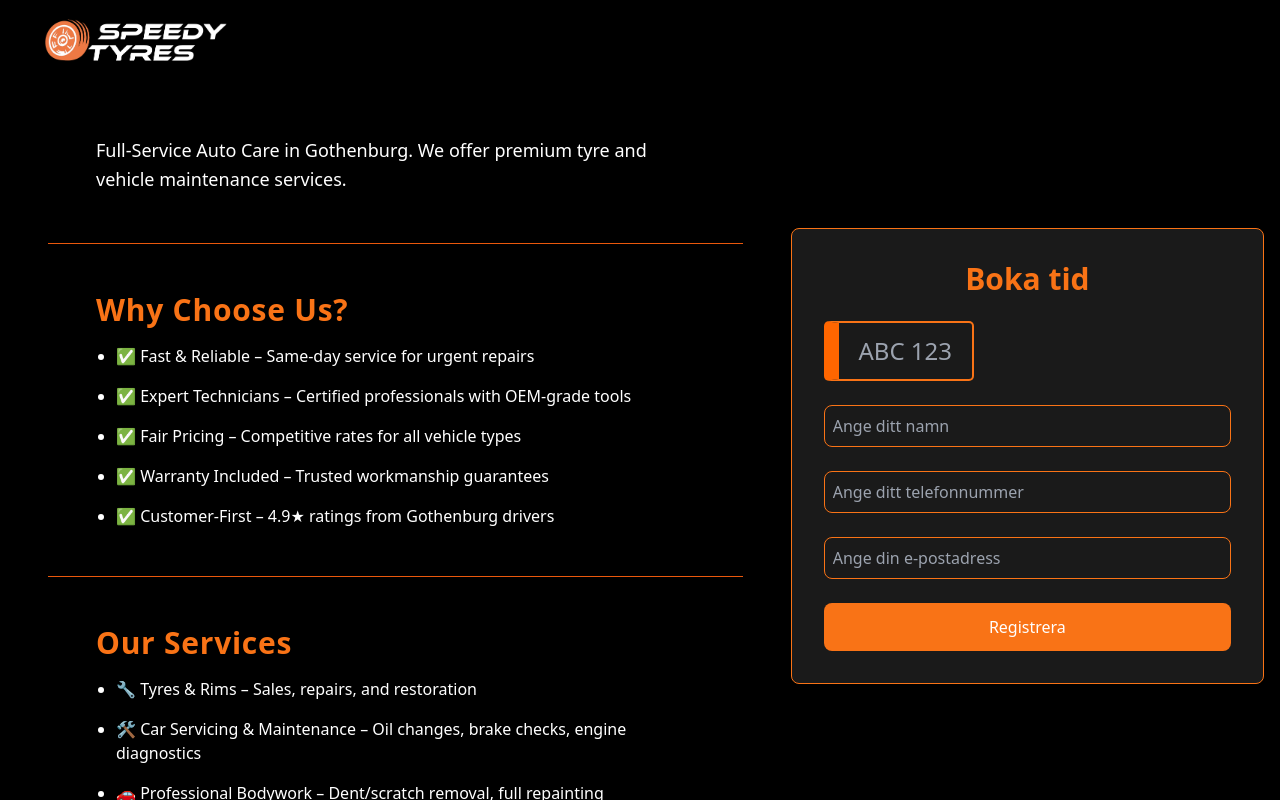
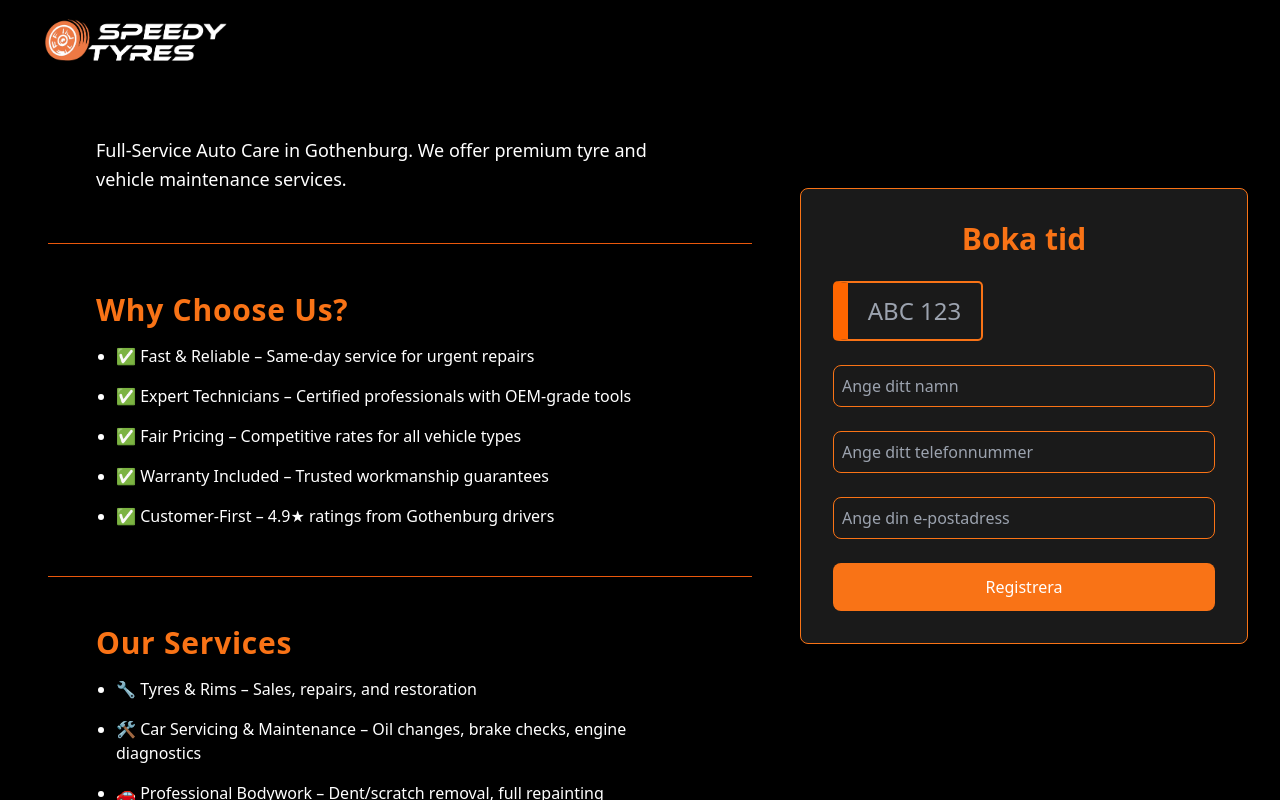
Before and after one commit to Sunny-Dixit/speedy-tyres, a React (Create React App) app: page /enquiry in a window 1280 px wide. Built offline with nearby package versions, Linux system fonts and the light colour scheme.

Commit message:
secound commit

```diff
--- a/src/App.css
+++ b/src/App.css
@@ -47,3 +47,17 @@
       transform: rotate(360deg);
     }
   }
+  /* Hide scrollbar globally */
+body, html {
+  overflow: hidden;
+}
+
+/* Hide scrollbar for specific elements */
+.hide-scrollbar {
+  -ms-overflow-style: none;  /* Internet Explorer 10+ */
+  scrollbar-width: none;  /* Firefox */
+}
+
+.hide-scrollbar::-webkit-scrollbar {
+  display: none;  /* Chrome, Safari, Opera */
+}
--- a/src/Components/main.jsx
+++ b/src/Components/main.jsx
@@ -24,8 +24,8 @@ const SpeedyTyresPage = () => {
             </header>
 
             <div className="flex flex-col md:flex-row min-h-screen pt-14 pb-4">
-                <div className="w-full md:w-3/5 bg-black p-8 shadow-2xl overflow-y-auto hide-scrollbar custom-scrollbar h-screen ml-4 mb-4 hidden md:block">
-                    <section className="space-y-6 pb-6 p-6 border-b border-orange-600">
+            <div className="w-full md:w-3/5 bg-black p-8 shadow-2xl overflow-y-auto hide-scrollbar custom-scrollbar h-screen ml-4 mb-4 hidden md:block">
+            <section className="space-y-6 pb-6 p-6 border-b border-orange-600">
                         <div className="bg-black p-6 rounded-lg shadow-md">
                             <p className="text-lg text-white leading-relaxed font-light">
                                 Full-Service Auto Care in Gothenburg. We offer premium tyre and vehicle maintenance services.
@@ -84,8 +84,8 @@ const SpeedyTyresPage = () => {
                     </section>
                 </div>
 
-                <div className="w-full md:w-2/5 bg-transparent h-full flex flex-col justify-start mt-4 md:mt-0">
-                    <div className="h-full">
+                <div className="w-full md:w-2/5 bg-transparent flex flex-col justify-start overflow-y-auto h-screen p-4 fixed right-0 top-10 md:top-0">
+                <div className="h-full">
                         {showSlots ? (
                             <SlotCalendarPage onBack={() => setShowSlots(false)} />
                         ) : (
```
